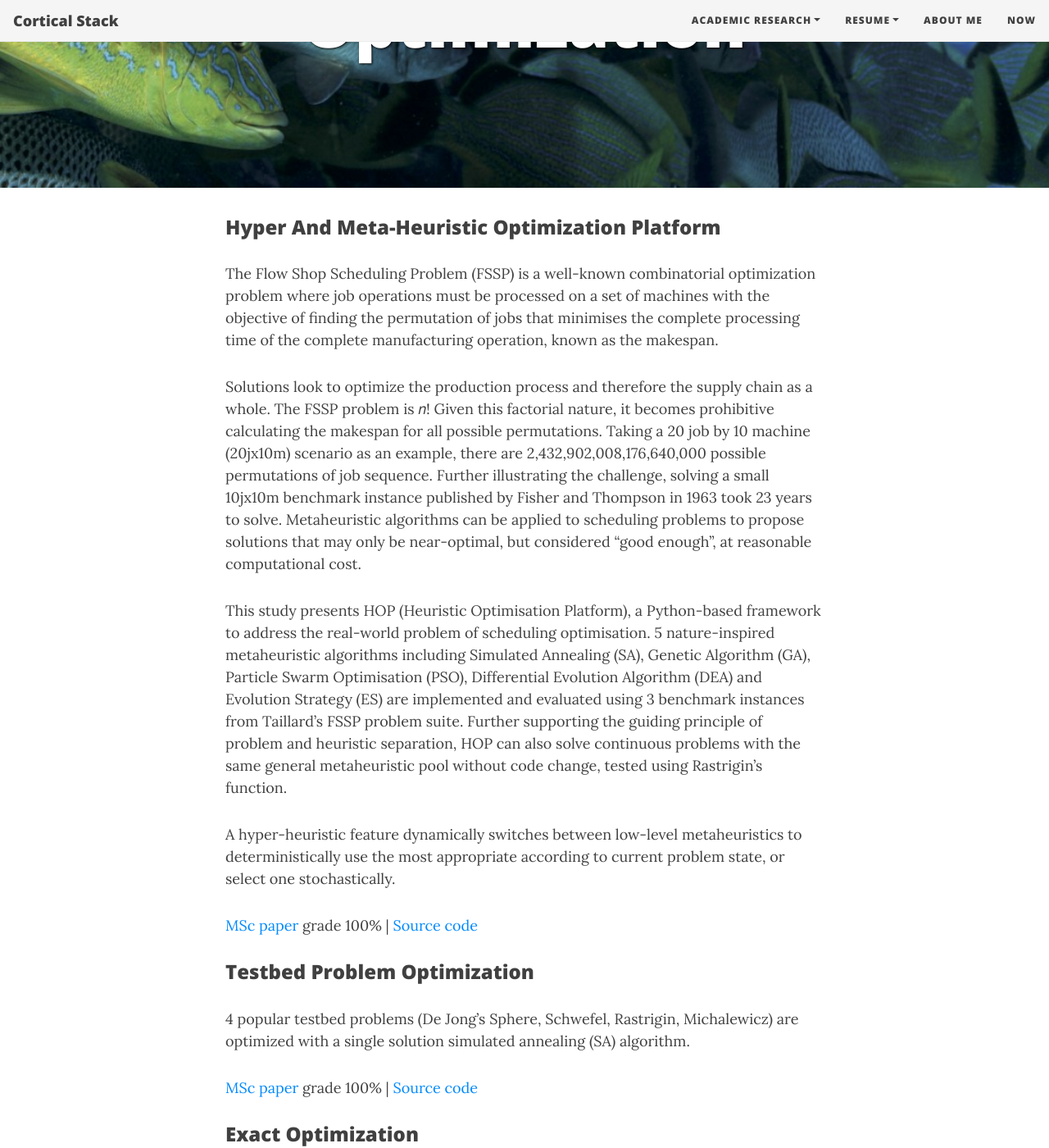
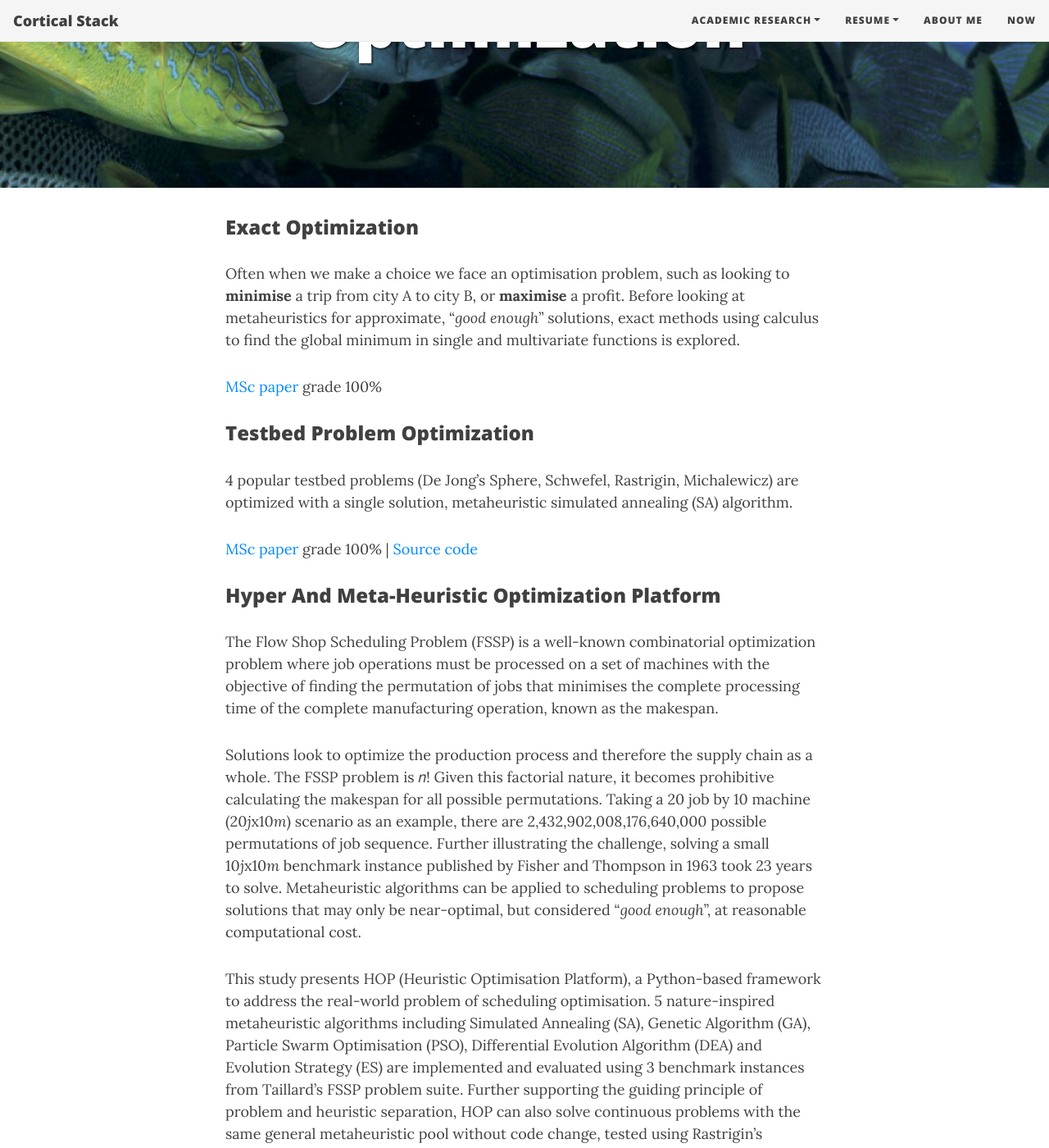
Before and after one commit to corticalstack/corticalstack.github.io, a Jekyll site: the page built from cio.md, in a window 1280 px wide and 1400 px high, scrolled down 434 px. Shown: the whole window at 82% size. Built offline with Jekyll 4.4.1, drawn with Linux system fonts in a browser that asks for light colours; nearby versions of some CDN libraries; some of the changed text lies outside the part shown.

Commit message:
Initial wip

```diff
--- a/cio.md
+++ b/cio.md
@@ -4,6 +4,20 @@ title: Computational Intelligence Optimization
 cover-img: /assets/img/fish_school.jpg
 tags: [optimization, metaheuristics, hyper-heuristics, Python, flow shop, combinatorial, continuous]
 ---
+### Exact Optimization
+Often when we make a choice we face an optimisation problem, such as looking to **minimise** a trip from city A to
+city B, or **maximise** a profit.  Before looking at metaheuristics for approximate, "*good enough*" solutions, exact methods
+using calculus to find the global minimum in single and multivariate functions is explored.
+
+[MSc paper](https://docs.google.com/viewer?url=https://github.com/corticalstack/corticalstack.github.io/raw/master/docs/cio/Exact Optimisation.pdf) grade 100%
+
+### Testbed Problem Optimization
+4 popular testbed problems (De Jong's Sphere, Schwefel, Rastrigin, Michalewicz) are optimized with a single solution, metaheuristic
+simulated annealing (SA) algorithm.
+
+[MSc paper](https://docs.google.com/viewer?url=https://github.com/corticalstack/corticalstack.github.io/raw/master/docs/cio/Testbed Problem Optimisation.pdf) grade 100%
+ | [Source code](https://github.com/corticalstack/problem-optimisation-benchmarking)
+
 ### Hyper And Meta-Heuristic Optimization Platform
 The Flow Shop Scheduling Problem (FSSP) is a well-known combinatorial optimization problem where job operations must be
 processed on a set of machines with the objective of finding the permutation of jobs that minimises the complete
@@ -11,10 +25,10 @@ processing time of the complete manufacturing operation, known as the makespan.
 
 Solutions look to optimize the production process and therefore the supply chain as a whole. The FSSP problem is 𝑛! Given
 this factorial nature, it becomes prohibitive calculating the makespan for all possible permutations. Taking a 20 job by
-10 machine (20jx10m) scenario as an example, there are 2,432,902,008,176,640,000 possible permutations of job sequence.
-Further illustrating the challenge, solving a small 10jx10m benchmark instance published by Fisher and Thompson in 1963
+10 machine (20*j*x10*m*) scenario as an example, there are 2,432,902,008,176,640,000 possible permutations of job sequence.
+Further illustrating the challenge, solving a small 10*j*x10*m* benchmark instance published by Fisher and Thompson in 1963
 took 23 years to solve. Metaheuristic algorithms can be applied to scheduling problems to propose solutions that may
-only be near-optimal, but considered “good enough”, at reasonable computational cost.
+only be near-optimal, but considered “*good enough*”, at reasonable computational cost.
 
 This study presents HOP (Heuristic Optimisation Platform), a Python-based framework to address the real-world problem of
 scheduling optimisation. 5 nature-inspired metaheuristic algorithms including Simulated Annealing (SA), Genetic Algorithm (GA),
```
Also changed, not shown: other parts of cio.md (+0 -12 lines).
